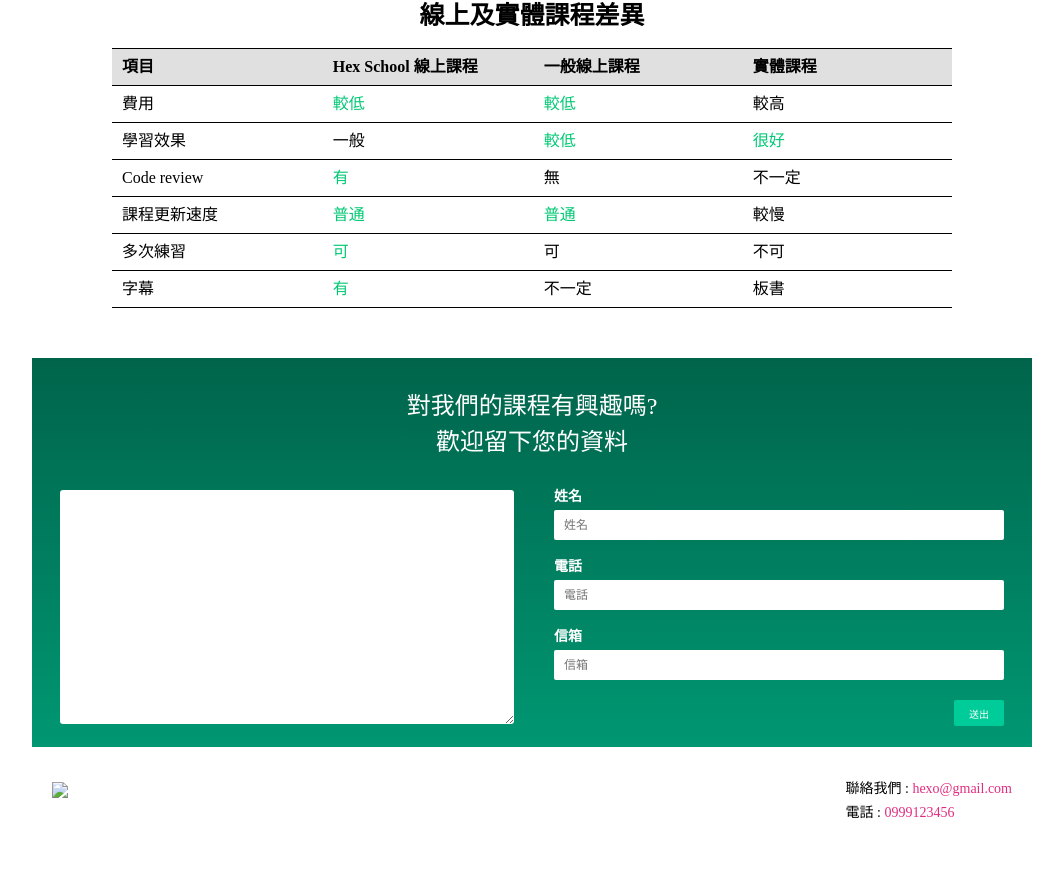
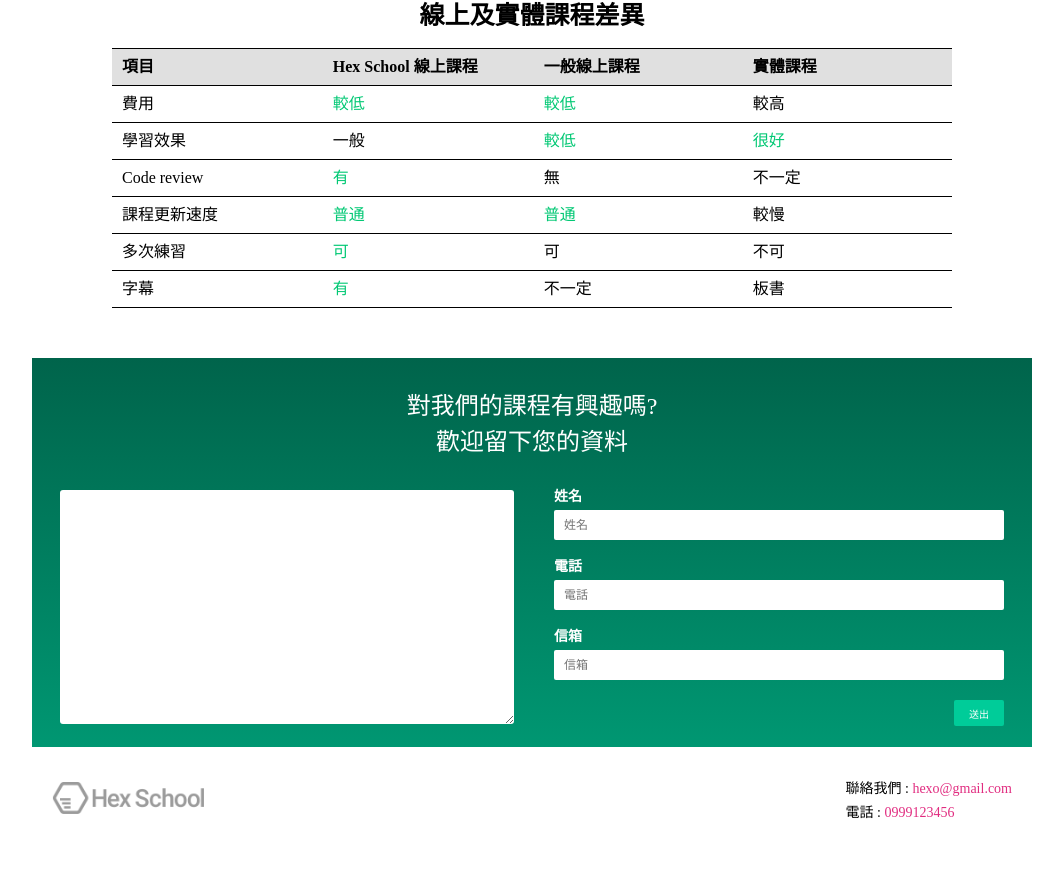
Before and after one commit to Erice1211/HTML-CSSHomework, a plain HTML site: page 最後一版PSD作業/PsdHomeWork.html in a window 1280 px wide. Shown: the part 974-1854 px from the top of the page, without its empty margins (108-1171 px from the left). Drawn offline with Linux system fonts and the light colour scheme; the site is published under a folder, as on GitHub Pages, so addresses that start at the root find nothing.

Commit message:
Update PsdHomeWork.html

```diff
--- a/最後一版PSD作業/PsdHomeWork.html
+++ b/最後一版PSD作業/PsdHomeWork.html
@@ -135,7 +135,7 @@
       </div>
   </div>
   <div class="footer">
-      <a href="最終作業.html"><img src="/img/footerLogo.png"></a>
+      <a href="最終作業.html"><img src="../img/footerLogo.png"></a>
       <div class="footer-right">
           <h3>聯絡我們 : <a href="mailto:hexo@gmail.com">hexo@gmail.com</a>
           <h3>電話 : <a href="tel:0999123456">0999123456</a>
```
